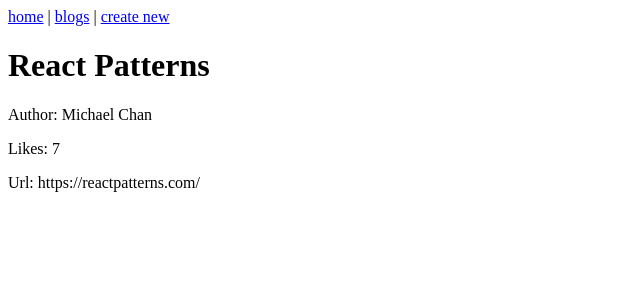
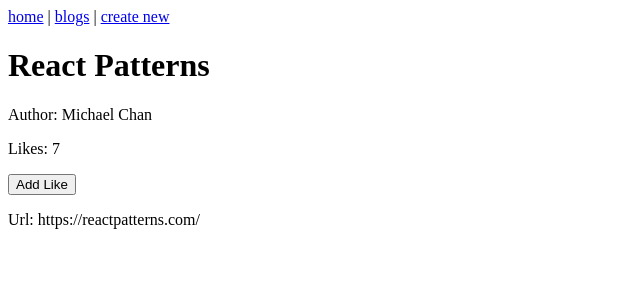
Before and after one commit to Gersoncs107/bloglist-nextjs, a Next.js app: page /blogs/1 in a window 1280 px wide. Shown: the top 300 px of the page, without its empty margins (0-640 px from the left). Built offline with nearby package versions, Linux system fonts and the light colour scheme.

Commit message:
bloglist-nextjs-update

```diff
--- a/app/blogs/[id]/page.tsx
+++ b/app/blogs/[id]/page.tsx
@@ -17,6 +17,12 @@
       <h1>{blog.title}</h1>
       <p>Author: {blog.author}</p>
       <p>Likes: {blog.likes}</p>
+      <form action={addBlogLikes}>
+        <input type="hidden" name="id" value={blog.id} />
+        <button type="submit">
+          Add Like
+        </button>
+      </form>
       <p>Url: {blog.url}</p>
     </div>
   );
```
